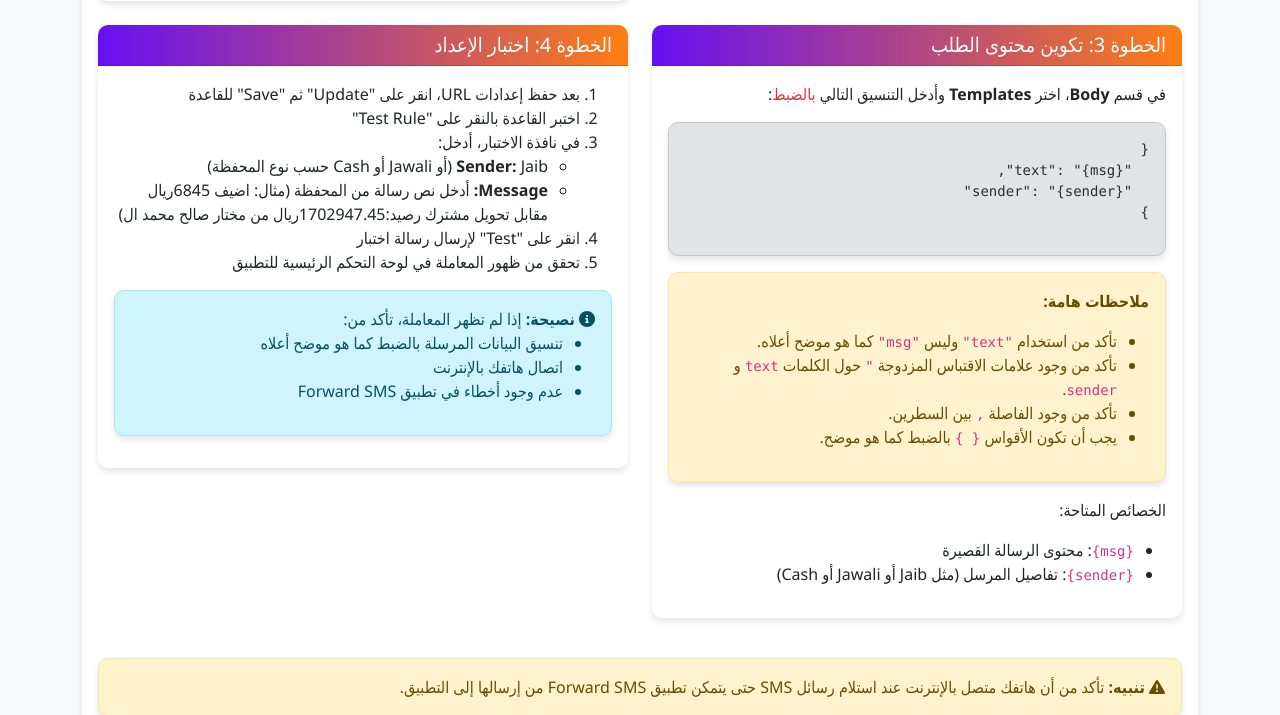
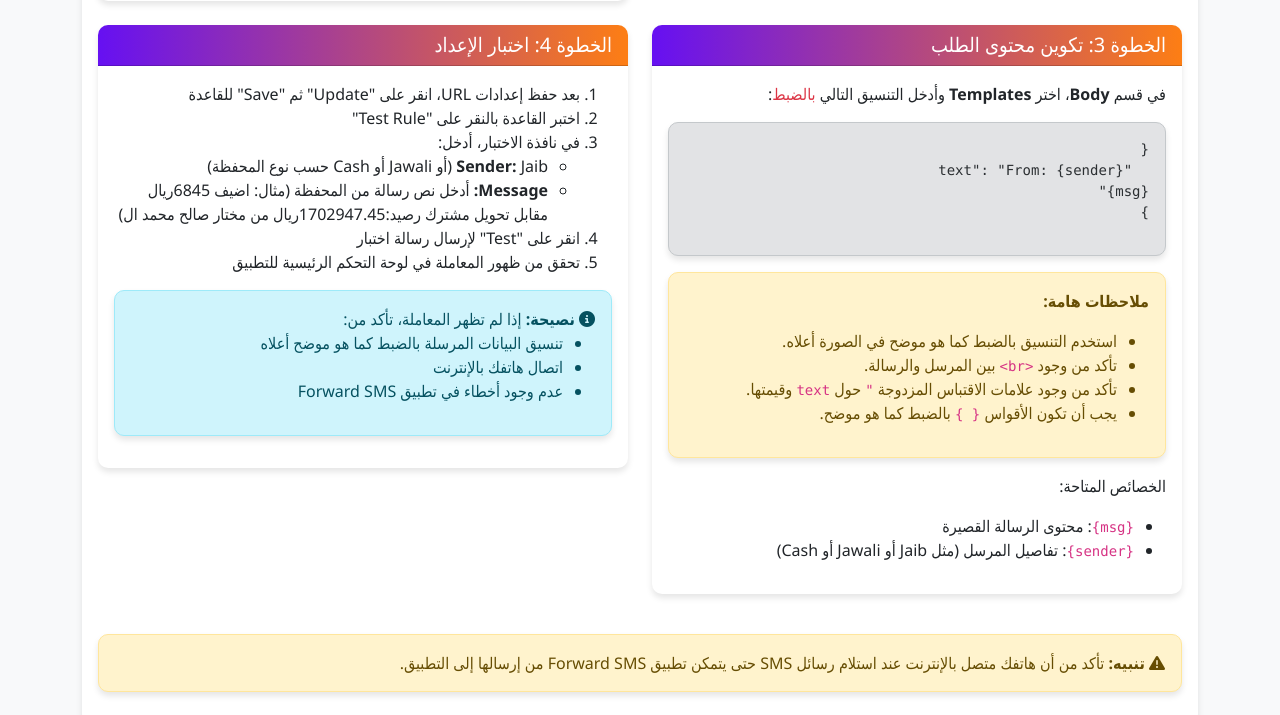
Before and after one commit to alhobishi22/Wallet-API-MetaMit, a Flask app: page /forward-sms-setup in a window 1280 px wide. Shown: the part 563-1278 px from the top of the page. Run offline with Flask 3, Linux system fonts and the light colour scheme; some libraries are stand-ins or nearby versions.

Commit message:
إصلاح خطأ UndefinedError في صفحة المحفظة

```diff
--- a/app.py
+++ b/app.py
@@ -475,35 +475,73 @@ def receive_sms():
         if request.method == 'POST':
             # Get SMS data from request
             sms_text = None
-            sender = None
 
-            # Try different ways to get the data
+            # Try to get the formatted text from JSON (as shown in the screenshot)
             if request.is_json:
                 data = request.get_json()
                 print(f"Processing JSON data: {data}")
-                sms_text = data.get('text', '')
+
+                if 'text' in data:
+                    formatted_text = data.get('text', '')
+                    print(f"Found formatted text: {formatted_text}")
+
+                    # The format should be "From: {sender}<br>{msg}"
+                    if '<br>' in formatted_text:
+                        parts = formatted_text.split('<br>', 1)
+                        if len(parts) == 2 and parts[0].startswith('From:'):
+                            sender = parts[0].replace('From:', '').strip()
+                            sms_text = parts[1].strip()
+                            print(f"Successfully parsed formatted text - Sender: '{sender}', Text: '{sms_text}'")
+                        else:
+                            print(f"Formatted text doesn't match expected format: {formatted_text}")
+                    else:
+                        print(f"No <br> found in formatted text: {formatted_text}")
+
+            # If we couldn't extract from the formatted text, try other methods
+            if not sms_text:
+                # Check form data
+                if request.form:
+                    print(f"Processing form data: {request.form}")
+                    sms_text = request.form.get('msg', '')
+                    if not sms_text:
+                        sms_text = request.form.get('text', '')
+                    sender = request.form.get('sender', '')
+
+                    print(f"Extracted from form - Sender: '{sender}', Text: '{sms_text}'")
+
+                # Check URL parameters
                 if not sms_text:
-                    sms_text = data.get('msg', '')
-                sender = data.get('sender', '')
-            else:
-                # Form data
-                print(f"Processing form data: {request.form}")
-                sms_text = request.form.get('msg', '')
-                if not sms_text:
-                    sms_text = request.form.get('text', '')
-                sender = request.form.get('sender', '')
+                    sms_text = request.args.get('msg', '')
+                    if not sms_text:
+                        sms_text = request.args.get('text', '')
+                    if not sender:
+                        sender = request.args.get('sender', '')
 
-                # Check if data is in the request body but not parsed as form
+                    print(f"Extracted from URL params - Sender: '{sender}', Text: '{sms_text}'")
+
+                # Check if data is in the request body but not parsed
                 if not sms_text and request.data:
                     try:
+                        # Try to parse as JSON
                         body_data = json.loads(request.data.decode('utf-8'))
-                        print(f"Processing raw body data: {body_data}")
-                        sms_text = body_data.get('text', '') or body_data.get('msg', '')
-                        sender = body_data.get('sender', '')
+                        print(f"Processing raw body data as JSON: {body_data}")
+
+                        if 'text' in body_data:
+                            formatted_text = body_data.get('text', '')
+                            if '<br>' in formatted_text:
+                                parts = formatted_text.split('<br>', 1)
+                                if len(parts) == 2 and parts[0].startswith('From:'):
+                                    sender = parts[0].replace('From:', '').strip()
+                                    sms_text = parts[1].strip()
+                                    print(f"Successfully parsed formatted text from raw JSON - Sender: '{sender}', Text: '{sms_text}'")
+                        else:
+                            sms_text = body_data.get('msg', '')
+                            sender = body_data.get('sender', '')
+                            print(f"Extracted from raw JSON - Sender: '{sender}', Text: '{sms_text}'")
                     except Exception as e:
                         print(f"Error parsing request body: {e}")
 
-            # Log received data
+            # Log final extracted data
             print(f"Final extracted data - Sender: '{sender}', Text: '{sms_text}'")
 
             if not sms_text:
--- a/templates/forward_sms_setup.html
+++ b/templates/forward_sms_setup.html
@@ -65,16 +65,15 @@
                                 <p>في قسم <strong>Body</strong>، اختر <strong>Templates</strong> وأدخل التنسيق التالي <span class="text-danger">بالضبط</span>:</p>
                                 <div class="alert alert-secondary">
 <pre>{
-  "text": "{msg}",
-  "sender": "{sender}"
+  "text": "From: {sender}<br>{msg}"
 }</pre>
                                 </div>
                                 <div class="alert alert-warning">
                                     <p><strong>ملاحظات هامة:</strong></p>
                                     <ul>
-                                        <li>تأكد من استخدام <code>"text"</code> وليس <code>"msg"</code> كما هو موضح أعلاه.</li>
-                                        <li>تأكد من وجود علامات الاقتباس المزدوجة <code>"</code> حول الكلمات <code>text</code> و <code>sender</code>.</li>
-                                        <li>تأكد من وجود الفاصلة <code>,</code> بين السطرين.</li>
+                                        <li>استخدم التنسيق بالضبط كما هو موضح في الصورة أعلاه.</li>
+                                        <li>تأكد من وجود <code>&lt;br&gt;</code> بين المرسل والرسالة.</li>
+                                        <li>تأكد من وجود علامات الاقتباس المزدوجة <code>"</code> حول <code>text</code> وقيمتها.</li>
                                         <li>يجب أن تكون الأقواس <code>{ }</code> بالضبط كما هو موضح.</li>
                                     </ul>
                                 </div>
```
